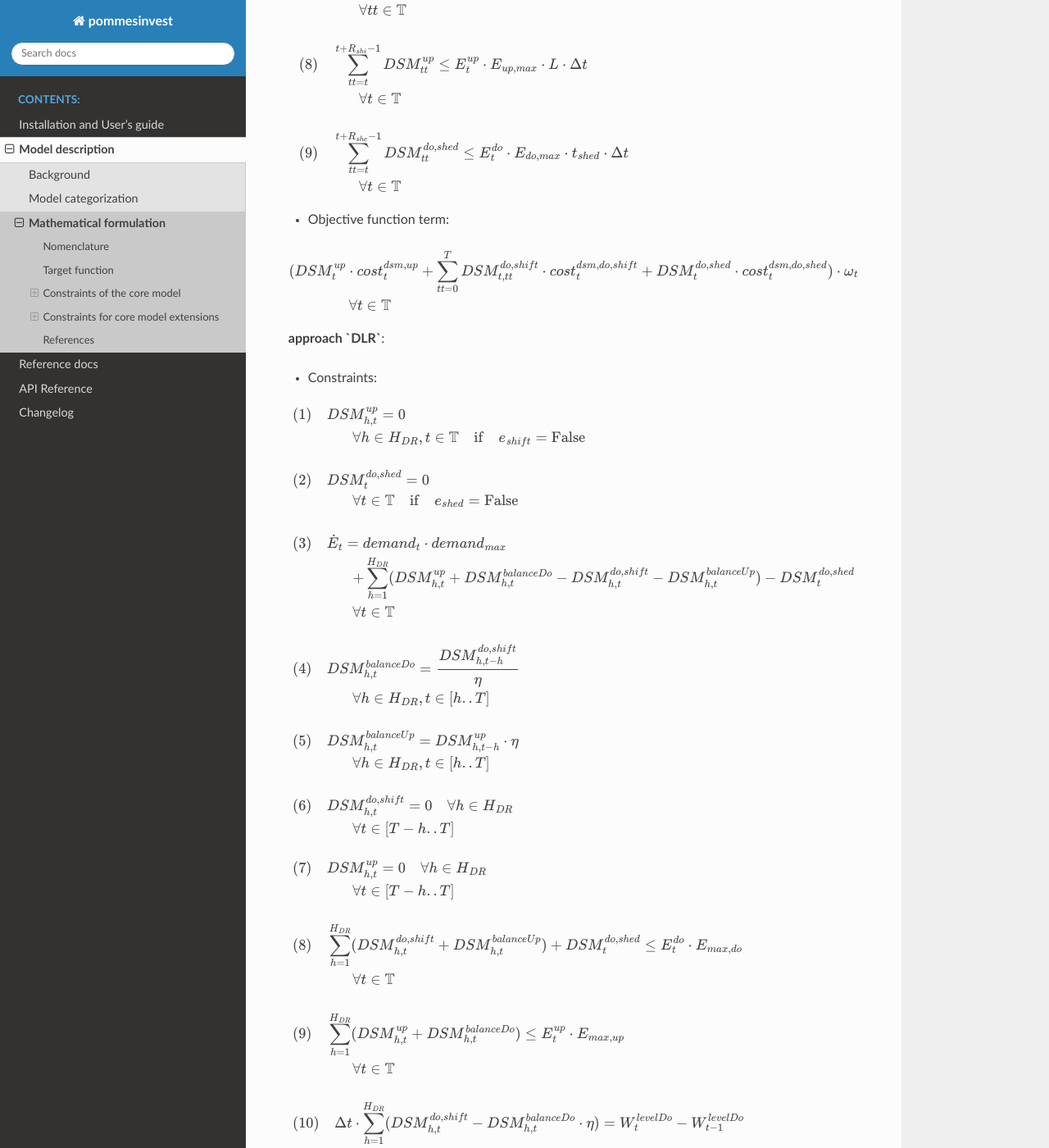
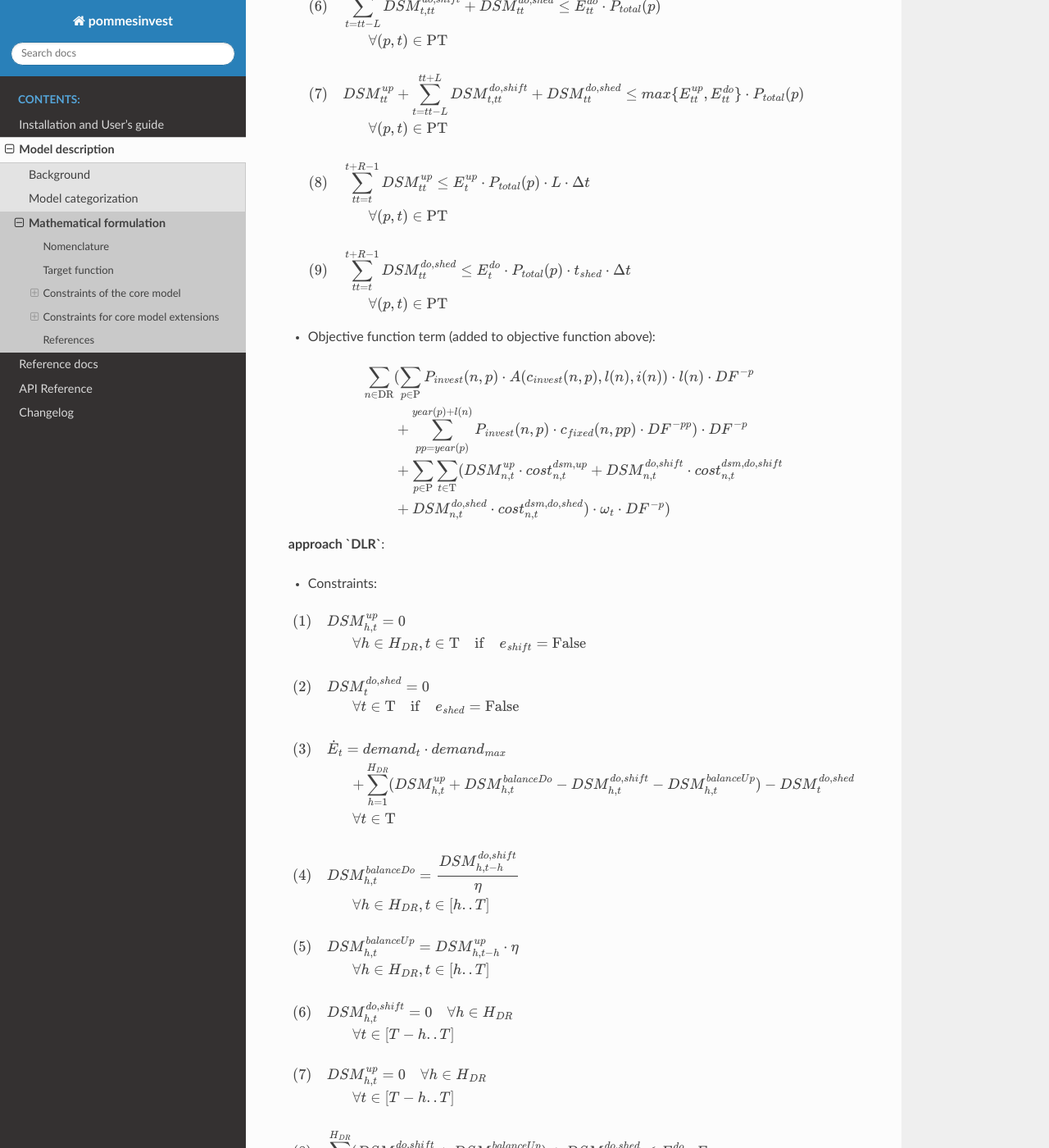
Before and after one commit to pommes-public/pommesinvest, a Sphinx documentation site: the page built from docs/model/formulation.rst, in a window 1280 px wide and 1400 px high, scrolled down 14089 px. Shown: the whole window at 82% size. Built offline with Sphinx 7.4.7 and the Read the Docs theme 2.0.0, drawn with Linux system fonts in a browser that asks for light colours; some of the changed text lies outside the part shown.

Commit message:
Add fixes and describe DSM modelling approach by DIW

```diff
--- a/docs/model/formulation.rst
+++ b/docs/model/formulation.rst
@@ -238,6 +238,8 @@ this time series is decreased accordingly for Germany by the baseline demand for
 
 * Fixed demand:
 
+.. math::
+
     & f(i, o, p, t) = d(o, t) \cdot D_{max}(o) \\
     & \forall \space o \in \mathrm{D}, \space i \in I(o), \space (p, t) \in \mathrm{PT}
 
@@ -373,10 +375,13 @@ Emissions limit
 ===============
 
 ``pommesinvest`` allows to select between two optional investment limits:
+
 * an overall emissions budget limit for the entire optimization timeframe that
-the model is free to distribute over time and
+  the model is free to distribute over time and
 * an annual emissions limit that is defined on a periodical, i.e. annual basis.
-The latter is used as a default.
+  The latter is used as a default.
+
+\
 
 * Overall emissions budget:
 
@@ -423,12 +430,15 @@ are three different implementations which can be chosen from:
       Note that approach `oemof` does allow for load shedding,
       but does not impose a limit on maximum amount of shedded energy.
 
+One of the approaches has to be selected by the user upfront. It does not
+make sense to mix different approaches, though this would be technically feasible.
+
 .. note::
 
     Since the contraints around the definition of the relationship between the
     investment-related parameters :math:`P_{total}(n, p)`, :math:`P_{invest}(n, p)`
-    and :math:`P_{old}(n, p)` with n denoting the node (e.g. the demand response cluster)
-    and p denoting the respective period are basically identical to those for other
+    and :math:`P_{old}(n, p)` with :math:`n` denoting the node (e.g. the demand response cluster)
+    and :math:`p` denoting the respective period are basically identical to those for other
     investments (InvestmentFlows, GenericStorages), these are not explicitly stated
     here, but of course are incorporated in the model. Instead, only the differences
     is focussed upon in the following section.
@@ -480,7 +490,7 @@ response modeling are listed separately in the following table:
     :math:`\tau`                      P    | interval (time within which the                                    oemof
                                            | energy balance must be levelled out)
     :math:`\eta`                      P    Efficiency for load shifting processes                               all
-    :math:`\mathbb{T}`                P    Time steps of the model                                              all
+    :math:`\mathrm{T}`                P    Time steps of the model                                              all
     :math:`e_{shift}`                 P    | Boolean parameter indicating if unit can be used                   all
                                            | for load shifting
     :math:`e_{shed}`                  P    | Boolean parameter indicating if unit can be used                   all
@@ -508,13 +518,13 @@ are given separately for each approach:
 
 .. note::
 
-    | The constraints and objective terms hold for all demand response units which are
-    | aggregated to demand response clusters (with homogeneous costs and delay resp. shifting times).
-    | For the sake of readability, the technology index is not displayed except for the target function term
-    | which sums across the different demand response clusters.
-    | Furthermore, for some constraints there may be index violations which are taken care of by
-    | limiting to the feasible time indices :math:`{0, 1, .., |T|}`. This is also not displayed for the sake of readability.
-    | For the complete implementation and details, please refer to `the sink_dsm module of oemof.solph <https://github.com/oemof/oemof-solph/blob/master/src/oemof/solph/experimental/_sink_dsm.py>`_.
+    * The constraints and objective terms hold for all demand response units which are
+      aggregated to demand response clusters (with homogeneous costs and delay resp. shifting times).
+    * For the sake of readability, the technology index is not displayed except for the target function term
+      which sums across the different demand response clusters.
+    * Furthermore, for some constraints there may be index violations which are taken care of by
+      limiting to the feasible time indices :math:`{0, 1, .., |T|}`. This is also not displayed for the sake of readability.
+    * For the complete implementation and details, please refer to `the sink_dsm module of oemof.solph <https://github.com/oemof/oemof-solph/blob/master/src/oemof/solph/experimental/_sink_dsm.py>`_.
 
 **approach `oemof`**:
 
@@ -523,46 +533,46 @@ are given separately for each approach:
 .. math::
     &
     (1) \quad DSM_{t}^{up} = 0 \\
-    & \quad \quad \quad \quad \forall t \in \mathbb{T}
+    & \quad \quad \quad \quad \forall t \in \mathrm{T}
     \quad \textrm{if} \quad e_{shift} = \textrm{False} \\
     & \\
     &
     (2) \quad DSM_{t}^{do, shed} = 0 \\
-    & \quad \quad \quad \quad \forall t \in \mathbb{T}
+    & \quad \quad \quad \quad \forall t \in \mathrm{T}
     \quad \textrm{if} \quad e_{shed} = \textrm{False} \\
     & \\
     &
     (3) \quad \dot{E}_{t} = demand_{t} \cdot demand_{max}(p)
     + DSM_{t}^{up}
     - DSM_{t}^{do, shift} - DSM_{t}^{do, shed} \\
-    & \quad \quad \quad \quad \forall (p, t) \in \mathbb{PT} \\
+    & \quad \quad \quad \quad \forall (p, t) \in \mathrm{PT} \\
     & \\
     &
     (4) \quad  DSM_{t}^{up} \leq E_{t}^{up} \cdot P_{total}(p) \\
-    & \quad \quad \quad \quad \forall (p, t) \in \mathbb{PT} \\
+    & \quad \quad \quad \quad \forall (p, t) \in \mathrm{PT} \\
     & \\
     &
     (5) \quad DSM_{t}^{do, shift} +  DSM_{t}^{do, shed} \leq
     E_{t}^{do} \cdot P_{total}(p) \\
-    & \quad \quad \quad \quad \forall (p, t) \in \mathbb{PT} \\
+    & \quad \quad \quad \quad \forall (p, t) \in \mathrm{PT} \\
     & \\
     &
     (6) \quad  \sum_{t=t_s}^{t_s+\tau} DSM_{t}^{up} \cdot \eta =
     \sum_{t=t_s}^{t_s+\tau} DSM_{t}^{do, shift} \\
     & \quad \quad \quad \quad \forall t_s \in
-    \{k \in \mathbb{T} \mid k \mod \tau = 0\} \\
+    \{k \in \mathrm{T} \mid k \mod \tau = 0\} \\
 
 * Objective function term (added to objective function above):
 
 .. math::
-    &
-    \sum_{n \in \mathrm{DR}} (\sum_{p \in \mathrm{P}} P_{invest}(n, p) \cdot A(c_{invest}(n, p), l(n), i(n)) \cdot l(n) \cdot DF^{-p} \\
+
+    \sum_{n \in \mathrm{DR}} & (\sum_{p \in \mathrm{P}} P_{invest}(n, p) \cdot A(c_{invest}(n, p), l(n), i(n)) \cdot l(n) \cdot DF^{-p} \\
     &
     + \sum_{pp=year(p)}^{year(p)+l(n)} P_{invest}(n, p) \cdot c_{fixed}(n, pp) \cdot DF^{-pp}) \cdot DF^{-p} \\
     &
     + \sum_{p \in \mathrm{P}} \sum_{t \in \mathrm{T}} (DSM_{n, t}^{up} \cdot cost_{n, t}^{dsm, up} + DSM_{n, t}^{do, shift} \cdot cost_{n, t}^{dsm, do, shift} \\
     &
-    + DSM_{n, t}^{do, shed} \cdot cost_{n, t}^{dsm, do, shed}) \cdot \omega_{t} \cdot DF^{-p} \\
+    + DSM_{n, t}^{do, shed} \cdot cost_{n, t}^{dsm, do, shed}) \cdot \omega_{t} \cdot DF^{-p}) \\
 
 **approach `DIW`**:
 
@@ -571,60 +581,64 @@ are given separately for each approach:
 .. math::
     &
     (1) \quad DSM_{t}^{up} = 0 \\
-    & \quad \quad \quad \quad \forall t \in \mathbb{T}
+    & \quad \quad \quad \quad \forall t \in \mathrm{T}
     \quad \textrm{if} \quad e_{shift} = \textrm{False} \\
     & \\
     &
     (2) \quad DSM_{t}^{do, shed} = 0 \\
-    & \quad \quad \quad \quad \forall t \in \mathbb{T}
+    & \quad \quad \quad \quad \forall t \in \mathrm{T}
     \quad \textrm{if} \quad e_{shed} = \textrm{False} \\
     & \\
     &
-    (3) \quad \dot{E}_{t} = demand_{t} \cdot demand_{max} + DSM_{t}^{up} -
+    (3) \quad \dot{E}_{t} = demand_{t} \cdot demand_{max}(p)
+    + DSM_{t}^{up} -
     \sum_{tt=t-L}^{t+L} DSM_{tt,t}^{do, shift} - DSM_{t}^{do, shed} \\
-    & \quad \quad \quad \quad \forall t \in \mathbb{T} \\
+    & \quad \quad \quad \quad \forall (p, t) \in \mathrm{PT} \\
     & \\
     &
     (4) \quad DSM_{t}^{up} \cdot \eta =
     \sum_{tt=t-L}^{t+L} DSM_{t,tt}^{do, shift} \\
-    & \quad \quad \quad \quad \forall t \in \mathbb{T} \\
+    & \quad \quad \quad \quad \forall t \in \mathrm{T} \\
     & \\
     &
-    (5) \quad DSM_{t}^{up} \leq E_{t}^{up} \cdot E_{up, max} \\
-    & \quad \quad \quad \quad \forall t \in \mathbb{T} \\
+    (5) \quad DSM_{t}^{up} \leq E_{t}^{up} \cdot P_{total}(p) \\
+    & \quad \quad \quad \quad \forall t \in \mathrm{T} \\
     & \\
     &
     (6) \quad \sum_{t=tt-L}^{tt+L} DSM_{t,tt}^{do, shift}
-    + DSM_{tt}^{do, shed} \leq E_{tt}^{do} \cdot E_{do, max} \\
-    & \quad \quad \quad \quad \forall tt \in \mathbb{T} \\
+    + DSM_{tt}^{do, shed} \leq E_{tt}^{do} \cdot P_{total}(p) \\
+    & \quad \quad \quad \quad \forall (p, t) \in \mathrm{PT} \\
     & \\
     &
     (7) \quad DSM_{tt}^{up} + \sum_{t=tt-L}^{tt+L} DSM_{t,tt}^{do, shift}
-    + DSM_{tt}^{do, shed} \leq
-    max \{ E_{tt}^{up} \cdot E_{up, max},
-    E_{tt}^{do} \cdot E_{do, max} \} \\
-    & \quad \quad \quad \quad \forall tt \in \mathbb{T} \\
+    + DSM_{tt}^{do, shed} \leq max \{ E_{tt}^{up}, E_{tt}^{do} \}
+    \cdot P_{total}(p) \\
+    & \quad \quad \quad \quad \forall (p, t) \in \mathrm{PT} \\
     & \\
     &
-    (8) \quad \sum_{tt=t}^{t+R_{shi}-1} DSM_{tt}^{up}
-    \leq E_{t}^{up} \cdot E_{up, max} \cdot L \cdot \Delta t \\
-    & \quad \quad \quad \quad \forall t \in \mathbb{T} \\
+    (8) \quad \sum_{tt=t}^{t+R-1} DSM_{tt}^{up}
+    \leq E_{t}^{up} \cdot P_{total}(p)
+    \cdot L \cdot \Delta t \\
+    & \quad \quad \quad \quad \forall (p, t)  \in \mathrm{PT} \\
     & \\
     &
-    (9) \quad \sum_{tt=t}^{t+R_{she}-1} DSM_{tt}^{do, shed}
-    \leq E_{t}^{do} \cdot E_{do, max} \cdot t_{shed} \cdot \Delta t \\
-    & \quad \quad \quad \quad \forall t \in \mathbb{T} \\
+    (9) \quad \sum_{tt=t}^{t+R-1} DSM_{tt}^{do, shed}
+    \leq E_{t}^{do} \cdot P_{total}(p)
+    \cdot t_{shed}
+    \cdot \Delta t \\
+    & \quad \quad \quad \quad \forall (p, t) \in \mathrm{PT} \\
 
-* Objective function term:
+* Objective function term (added to objective function above):
 
 .. math::
+
+    \sum_{n \in \mathrm{DR}} & (\sum_{p \in \mathrm{P}} P_{invest}(n, p) \cdot A(c_{invest}(n, p), l(n), i(n)) \cdot l(n) \cdot DF^{-p} \\
     &
-    (DSM_{t}^{up} \cdot cost_{t}^{dsm, up}
-    + \sum_{tt=0}^{T} DSM_{t, tt}^{do, shift} \cdot
-    cost_{t}^{dsm, do, shift}
-    + DSM_{t}^{do, shed} \cdot cost_{t}^{dsm, do, shed})
-    \cdot \omega_{t} \\
-    & \quad \quad \quad \quad \forall t \in \mathbb{T} \\
+    + \sum_{pp=year(p)}^{year(p)+l(n)} P_{invest}(n, p) \cdot c_{fixed}(n, pp) \cdot DF^{-pp}) \cdot DF^{-p} \\
+    &
+    + \sum_{p \in \mathrm{P}} \sum_{t \in \mathrm{T}} (DSM_{n, t}^{up} \cdot cost_{n, t}^{dsm, up} + DSM_{n, t}^{do, shift} \cdot cost_{n, t}^{dsm, do, shift} \\
+    &
+    + DSM_{n, t}^{do, shed} \cdot cost_{n, t}^{dsm, do, shed}) \cdot \omega_{t} \cdot DF^{-p}) \\
 
 **approach `DLR`**:
 
@@ -633,12 +647,12 @@ are given separately for each approach:
 .. math::
     &
     (1) \quad DSM_{h, t}^{up} = 0 \\
-    & \quad \quad \quad \quad \forall h \in H_{DR}, t \in \mathbb{T}
+    & \quad \quad \quad \quad \forall h \in H_{DR}, t \in \mathrm{T}
     \quad \textrm{if} \quad e_{shift} = \textrm{False} \\
     & \\
     &
     (2) \quad DSM_{t}^{do, shed} = 0 \\
-    & \quad \quad \quad \quad \forall t \in \mathbb{T}
+    & \quad \quad \quad \quad \forall t \in \mathrm{T}
     \quad \textrm{if} \quad e_{shed} = \textrm{False} \\
     & \\
     &
@@ -647,7 +661,7 @@ are given separately for each approach:
     (DSM_{h, t}^{up}
     + DSM_{h, t}^{balanceDo} - DSM_{h, t}^{do, shift}
     - DSM_{h, t}^{balanceUp}) - DSM_{t}^{do, shed} \\
-    & \quad \quad \quad \quad \forall t \in \mathbb{T} \\
+    & \quad \quad \quad \quad \forall t \in \mathrm{T} \\
     & \\
     &
     (4) \quad DSM_{h, t}^{balanceDo} =
@@ -673,13 +687,13 @@ are given separately for each approach:
     (8) \quad \displaystyle\sum_{h=1}^{H_{DR}} (DSM_{h, t}^{do, shift}
     + DSM_{h, t}^{balanceUp}) + DSM_{t}^{do, shed}
     \leq E_{t}^{do} \cdot E_{max, do} \\
-    & \quad \quad \quad \quad \forall t \in \mathbb{T} \\
+    & \quad \quad \quad \quad \forall t \in \mathrm{T} \\
     & \\
     &
     (9) \quad \displaystyle\sum_{h=1}^{H_{DR}} (DSM_{h, t}^{up}
     + DSM_{h, t}^{balanceDo})
     \leq E_{t}^{up} \cdot E_{max, up} \\
-    & \quad \quad \quad \quad \forall t \in \mathbb{T} \\
+    & \quad \quad \quad \quad \forall t \in \mathrm{T} \\
     & \\
     &
     (10) \quad \Delta t \cdot \displaystyle\sum_{h=1}^{H_{DR}}
@@ -696,12 +710,12 @@ are given separately for each approach:
     &
     (12) \quad W_{t}^{levelDo} \leq \overline{E}_{t}^{do}
     \cdot E_{max, do} \cdot t_{shift} \\
-    & \quad \quad \quad \quad \forall t \in \mathbb{T} \\
+    & \quad \quad \quad \quad \forall t \in \mathrm{T} \\
     & \\
     &
     (13) \quad W_{t}^{levelUp} \leq \overline{E}_{t}^{up}
     \cdot E_{max, up} \cdot t_{shift} \\
-    & \quad \quad \quad \quad \forall t \in \mathbb{T} \\
+    & \quad \quad \quad \quad \forall t \in \mathrm{T} \\
     & \\
     &
     (14) \quad \displaystyle\sum_{t=0}^{T} DSM_{t}^{do, shed}
@@ -747,7 +761,7 @@ are given separately for each approach:
     + DSM_{t}^{do, shed} \\
     & \quad \quad \leq \max \{E_{t}^{up} \cdot E_{max, up},
     E_{t}^{do} \cdot E_{max, do} \} \\
-    & \quad \quad \quad \quad \forall t \in \mathbb{T} \\
+    & \quad \quad \quad \quad \forall t \in \mathrm{T} \\
     & \quad \quad \textrm{(optional constraint)}  \\
 
 * Objective function term:
@@ -761,7 +775,7 @@ are given separately for each approach:
     \cdot cost_{t}^{dsm, do, shift} \\
     & + DSM_{t}^{do, shed} \cdot cost_{t}^{dsm, do, shed})
     \cdot \omega_{t} \\
-    & \quad \quad \quad \quad \forall t \in \mathbb{T} \\
+    & \quad \quad \quad \quad \forall t \in \mathrm{T} \\
 
 Electric Vehicles
 =================
```
Also changed, not shown: other parts of docs/model/formulation.rst (+6 -4 lines).
